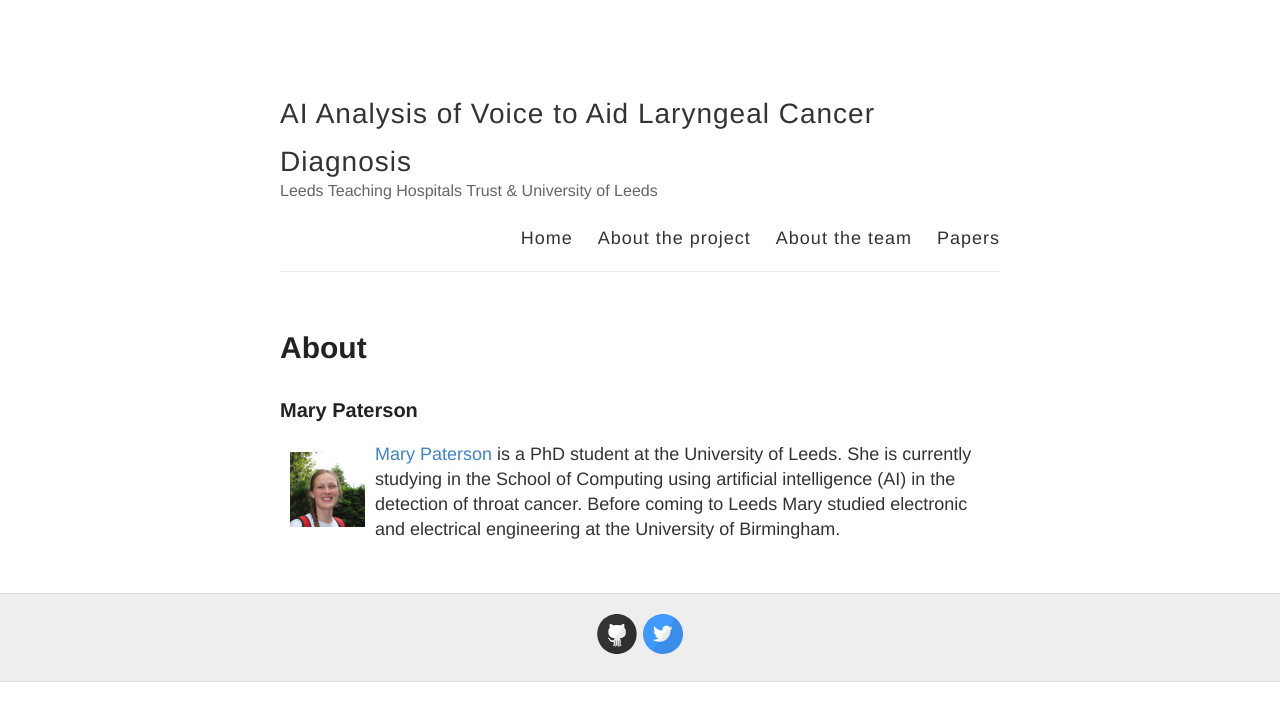
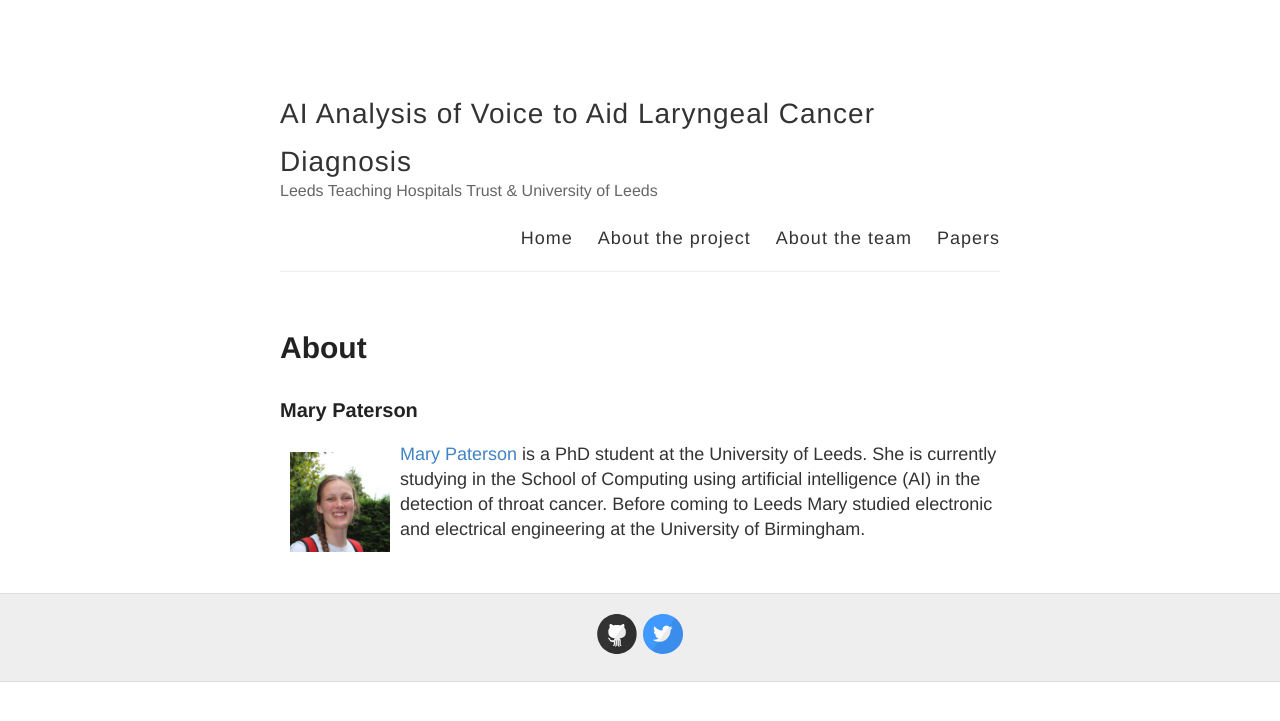
Before and after one commit to mary-paterson/mary-paterson.github.io, a Jekyll site: the page built from about.md, in a window 1280 px wide. Shown: the top 721 px of the page. Built offline with Jekyll 4.4.1, drawn with Linux system fonts in a browser that asks for light colours.

Commit message:
Update about.md

```diff
--- a/about.md
+++ b/about.md
@@ -6,4 +6,4 @@
 
 ### Mary Paterson
 
-<img  align="left" width="75"  src="/images/Profile.jpg" style="vertical-align:middle;margin:10px 10px"> [Mary Paterson](https://eps.leeds.ac.uk/computing/pgr/8564/mary-paterson) is a PhD student at the University of Leeds. She is currently studying in the School of Computing using artificial intelligence (AI) in the detection of throat cancer. Before coming to Leeds Mary studied electronic and electrical engineering at the University of Birmingham.
+<img  align="left" width="100"  src="/images/Profile.jpg" style="margin:10px 10px"> [Mary Paterson](https://eps.leeds.ac.uk/computing/pgr/8564/mary-paterson) is a PhD student at the University of Leeds. She is currently studying in the School of Computing using artificial intelligence (AI) in the detection of throat cancer. Before coming to Leeds Mary studied electronic and electrical engineering at the University of Birmingham.
```
